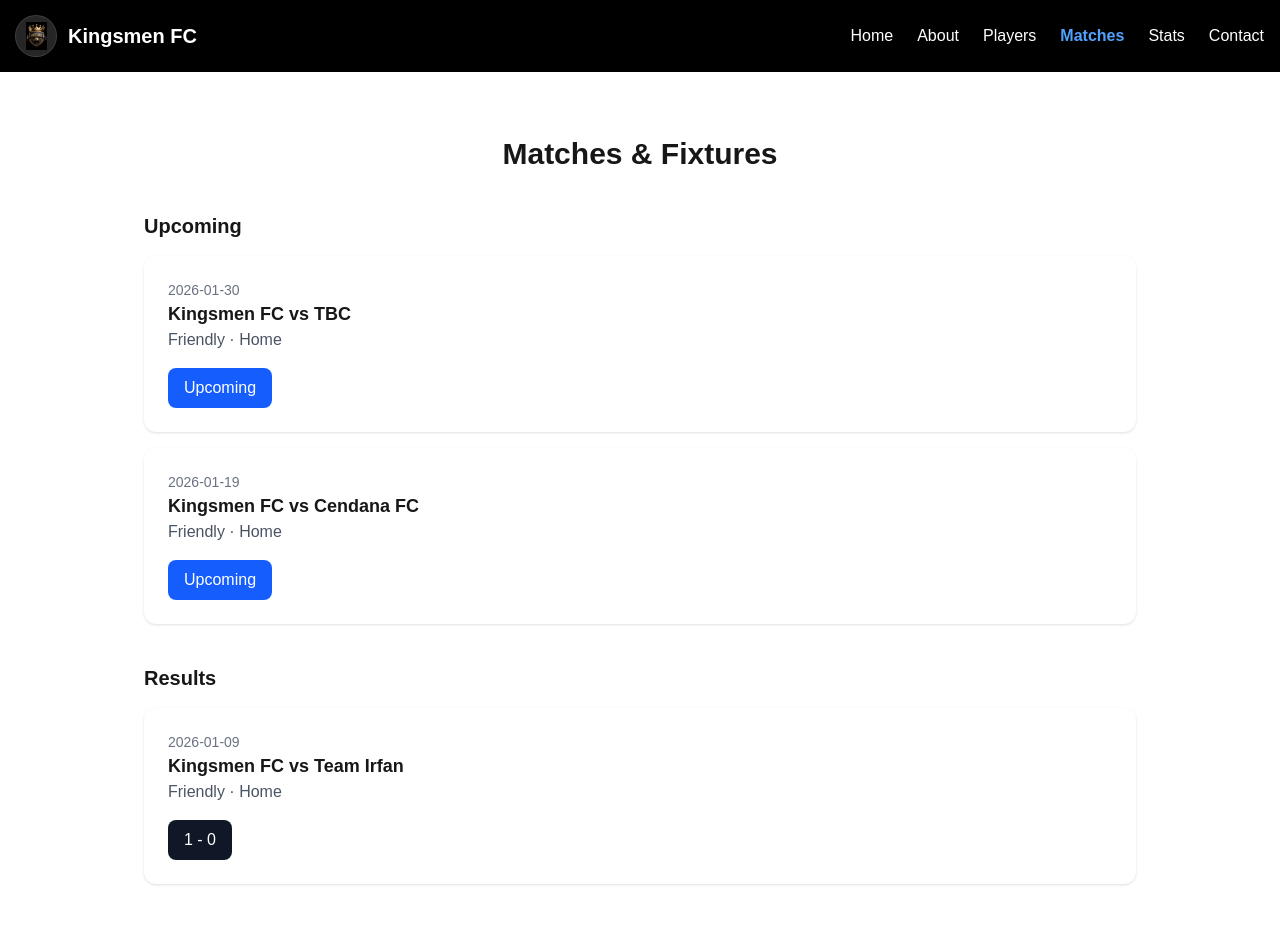
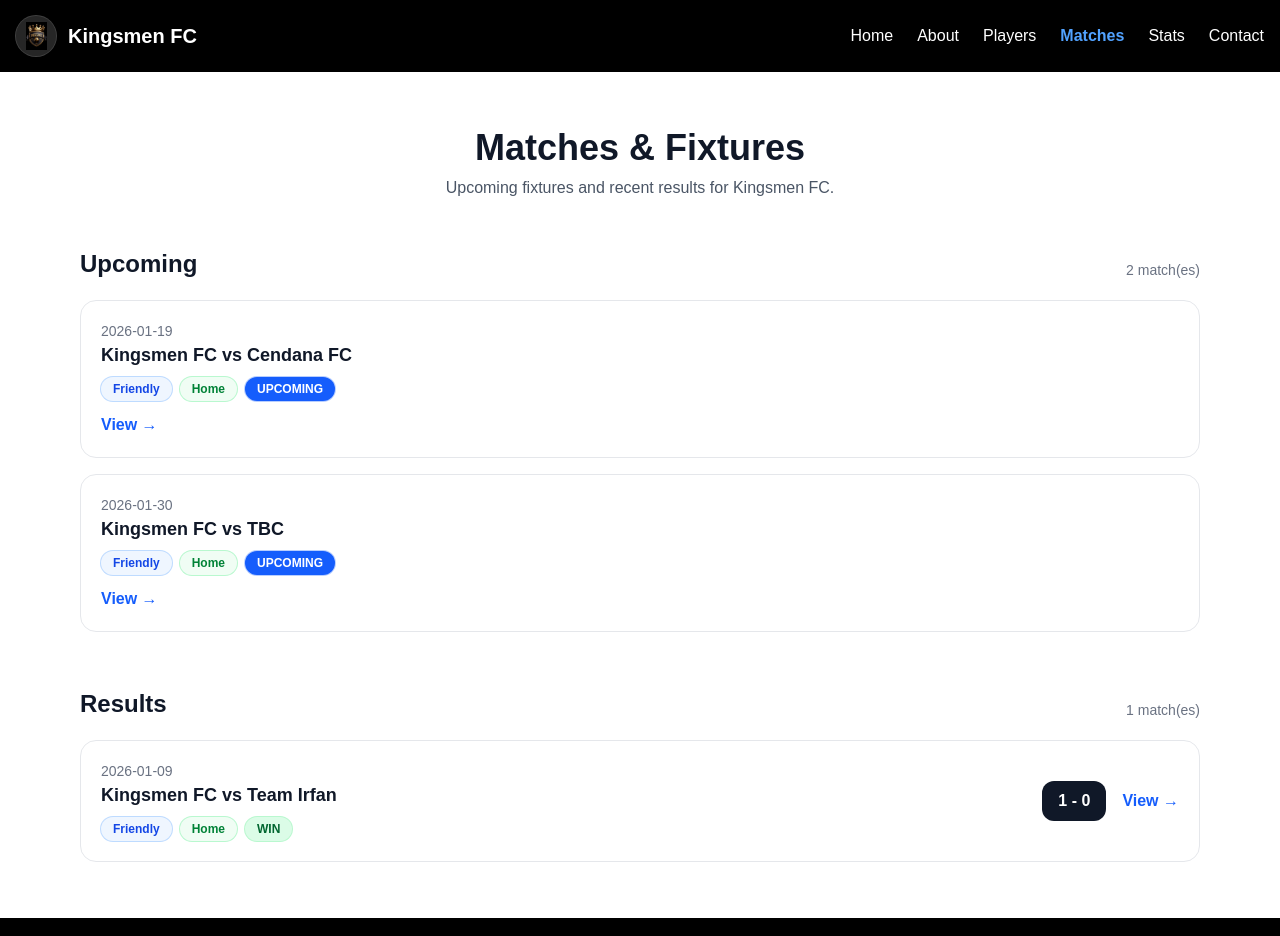
Before and after one commit to johnnybarney/kingsmen-fc, a Next.js app: page /matches in a window 1280 px wide. Shown: the top 936 px of the page. Built offline with nearby package versions, Linux system fonts and the light colour scheme.

Commit message:
Add win/draw/loss badges to match results

```diff
--- a/app/matches/page.tsx
+++ b/app/matches/page.tsx
@@ -1,68 +1,201 @@
 import Link from "next/link";
+import type { ReactNode } from "react";
 import { matches } from "./matchesData";
 
+/* ---------- helpers ---------- */
+
+function parseScore(score: string): { gf: number; ga: number } | null {
+  // supports: "2-1", "2 - 1", "2:1"
+  const cleaned = score.replace(/\s+/g, "");
+  const parts = cleaned.split(/[-:]/);
+  if (parts.length !== 2) return null;
+
+  const gf = Number(parts[0]);
+  const ga = Number(parts[1]);
+
+  if (Number.isNaN(gf) || Number.isNaN(ga)) return null;
+  return { gf, ga };
+}
+
+function getResultBadge(score?: string) {
+  if (!score) return null;
+
+  const parsed = parseScore(score);
+  if (!parsed) {
+    return { label: "RESULT", cls: "bg-gray-100 text-gray-700 ring-gray-200" };
+  }
+
+  if (parsed.gf > parsed.ga) {
+    return { label: "WIN", cls: "bg-green-100 text-green-800 ring-green-200" };
+  }
+
+  if (parsed.gf < parsed.ga) {
+    return { label: "LOSS", cls: "bg-red-100 text-red-800 ring-red-200" };
+  }
+
+  return { label: "DRAW", cls: "bg-yellow-100 text-yellow-800 ring-yellow-200" };
+}
+
+function Pill({
+  children,
+  className = "",
+}: {
+  children: ReactNode;
+  className?: string;
+}) {
+  return (
+    <span
+      className={`inline-flex items-center rounded-full px-3 py-1 text-xs font-semibold ring-1 ${className}`}
+    >
+      {children}
+    </span>
+  );
+}
+
+/* ---------- page ---------- */
+
 export default function MatchesPage() {
-  const upcoming = matches.filter((m) => !m.score);
-  const results = matches.filter((m) => m.score);
+  const upcoming = matches
+    .filter((m) => !m.score)
+    .sort((a, b) => (a.date > b.date ? 1 : -1));
+
+  const results = matches
+    .filter((m) => !!m.score)
+    .sort((a, b) => (a.date > b.date ? -1 : 1)); // newest first
 
   return (
-    <section className="max-w-5xl mx-auto px-4 py-16">
-      <h1 className="text-3xl font-bold text-center mb-10">
+    <section className="max-w-6xl mx-auto px-4 py-14 animate-pageFade">
+      <h1 className="text-4xl font-extrabold text-gray-900 text-center">
         Matches & Fixtures
       </h1>
+      <p className="mt-2 text-center text-gray-600">
+        Upcoming fixtures and recent results for Kingsmen FC.
+      </p>
 
-      {/* Upcoming */}
-      <h2 className="text-xl font-semibold mb-4">Upcoming</h2>
-      <div className="space-y-4 mb-10">
-        {upcoming.length === 0 && (
-          <p className="text-gray-500">No upcoming matches.</p>
-        )}
-
-        {upcoming.map((match) => (
-          <Link
-            key={match.id}
-            href={`/matches/${match.id}`}
-            className="block bg-white rounded-xl shadow p-6 hover:shadow-lg transition"
-          >
-            <p className="text-sm text-gray-500">{match.date}</p>
-            <p className="text-lg font-semibold">
-              Kingsmen FC vs {match.opponent}
-            </p>
-            <p className="text-gray-600">
-              {match.competition} · {match.venue}
-            </p>
-            <span className="inline-block mt-4 bg-blue-600 text-white px-4 py-2 rounded-lg">
-              Upcoming
+      {/* ---------- UPCOMING ---------- */}
+      <div className="mt-12">
+        <div className="flex items-end justify-between">
+          <h2 className="text-2xl font-bold text-gray-900">Upcoming</h2>
+          <span className="text-sm text-gray-500">
+            {upcoming.length} match(es)
           </span>
-          </Link>
-        ))}
         </div>
 
-      {/* Results */}
-      <h2 className="text-xl font-semibold mb-4">Results</h2>
-      <div className="space-y-4">
-        {results.length === 0 && (
-          <p className="text-gray-500">No results yet.</p>
+        <div className="mt-5 grid gap-4">
+          {upcoming.length === 0 ? (
+            <div className="rounded-2xl bg-white border border-gray-200 p-6 text-gray-600">
+              No upcoming matches yet.
+            </div>
+          ) : (
+            upcoming.map((m) => (
+              <Link
+                key={m.id}
+                href={`/matches/${m.id}`}
+                className="group rounded-2xl bg-white border border-gray-200 p-5 hover:shadow-md transition"
+              >
+                <p className="text-sm text-gray-500">{m.date}</p>
+
+                <p className="text-lg font-semibold text-gray-900">
+                  Kingsmen FC vs {m.opponent}
+                </p>
+
+                <div className="mt-2 flex flex-wrap gap-2">
+                  <Pill className="bg-blue-50 text-blue-700 ring-blue-200">
+                    {m.competition}
+                  </Pill>
+
+                  <Pill
+                    className={
+                      m.venue === "Home"
+                        ? "bg-green-50 text-green-700 ring-green-200"
+                        : "bg-amber-50 text-amber-700 ring-amber-200"
+                    }
+                  >
+                    {m.venue}
+                  </Pill>
+
+                  <Pill className="bg-blue-600 text-white ring-blue-600/30">
+                    UPCOMING
+                  </Pill>
+                </div>
+
+                <div className="mt-3 text-blue-600 font-semibold">
+                  View →
+                </div>
+              </Link>
+            ))
           )}
+        </div>
+      </div>
 
-        {results.map((match) => (
+      {/* ---------- RESULTS ---------- */}
+      <div className="mt-14">
+        <div className="flex items-end justify-between">
+          <h2 className="text-2xl font-bold text-gray-900">Results</h2>
+          <span className="text-sm text-gray-500">
+            {results.length} match(es)
+          </span>
+        </div>
+
+        <div className="mt-5 grid gap-4">
+          {results.length === 0 ? (
+            <div className="rounded-2xl bg-white border border-gray-200 p-6 text-gray-600">
+              No results yet.
+            </div>
+          ) : (
+            results.map((m) => {
+              const badge = getResultBadge(m.score);
+
+              return (
                 <Link
-            key={match.id}
-            href={`/matches/${match.id}`}
-            className="block bg-white rounded-xl shadow p-6 hover:shadow-lg transition"
+                  key={m.id}
+                  href={`/matches/${m.id}`}
+                  className="group rounded-2xl bg-white border border-gray-200 p-5 hover:shadow-md transition"
                 >
-            <p className="text-sm text-gray-500">{match.date}</p>
-            <p className="text-lg font-semibold">
-              Kingsmen FC vs {match.opponent}
+                  <div className="flex flex-col sm:flex-row sm:items-center sm:justify-between gap-4">
+                    <div>
+                      <p className="text-sm text-gray-500">{m.date}</p>
+
+                      <p className="text-lg font-semibold text-gray-900">
+                        Kingsmen FC vs {m.opponent}
                       </p>
-            <p className="text-gray-600">
-              {match.competition} · {match.venue}
-            </p>
-            <span className="inline-block mt-4 bg-gray-900 text-white px-4 py-2 rounded-lg">
-              {match.score}
+
+                      <div className="mt-2 flex flex-wrap gap-2 items-center">
+                        <Pill className="bg-blue-50 text-blue-700 ring-blue-200">
+                          {m.competition}
+                        </Pill>
+
+                        <Pill
+                          className={
+                            m.venue === "Home"
+                              ? "bg-green-50 text-green-700 ring-green-200"
+                              : "bg-amber-50 text-amber-700 ring-amber-200"
+                          }
+                        >
+                          {m.venue}
+                        </Pill>
+
+                        {/* ✅ WIN / DRAW / LOSS badge */}
+                        {badge && (
+                          <Pill className={badge.cls}>{badge.label}</Pill>
+                        )}
+                      </div>
+                    </div>
+
+                    <div className="flex items-center gap-4">
+                      <span className="inline-flex items-center rounded-xl bg-gray-900 text-white px-4 py-2 font-bold">
+                        {m.score}
                       </span>
+                      <span className="text-blue-600 font-semibold">
+                        View →
+                      </span>
+                    </div>
+                  </div>
                 </Link>
-        ))}
+              );
+            })
+          )}
+        </div>
       </div>
     </section>
   );
```
Lines whose indentation alone changed are shown as unchanged.
